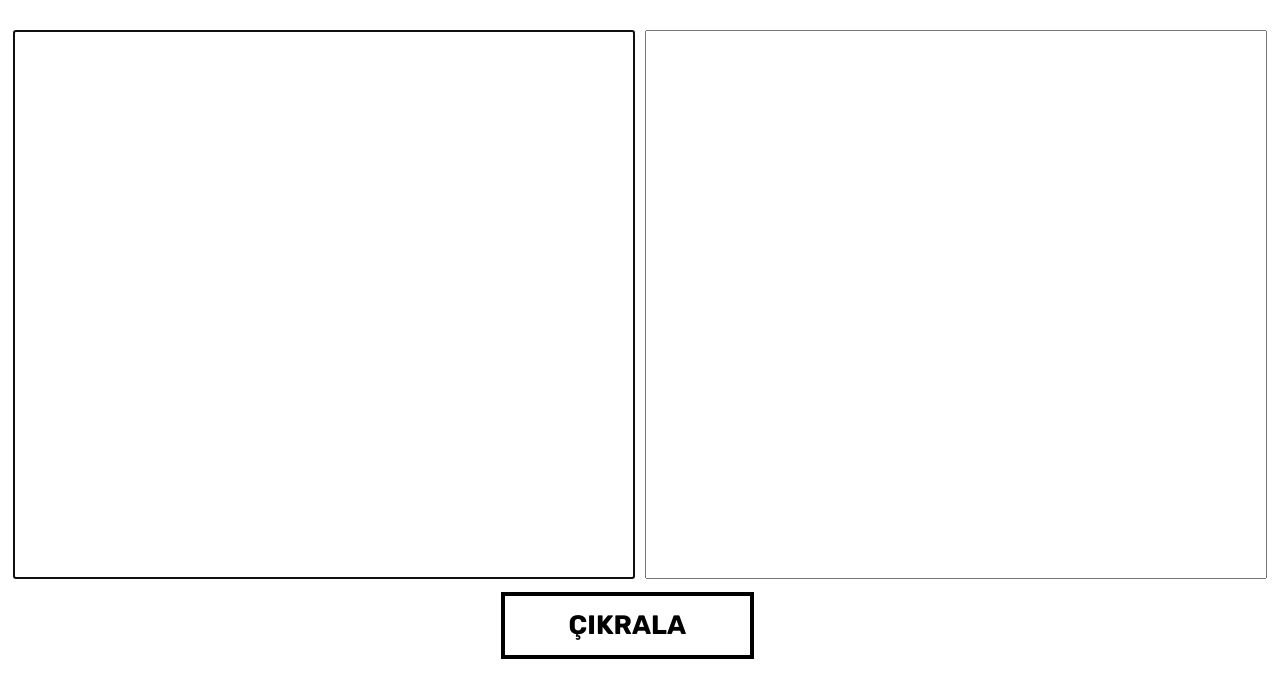
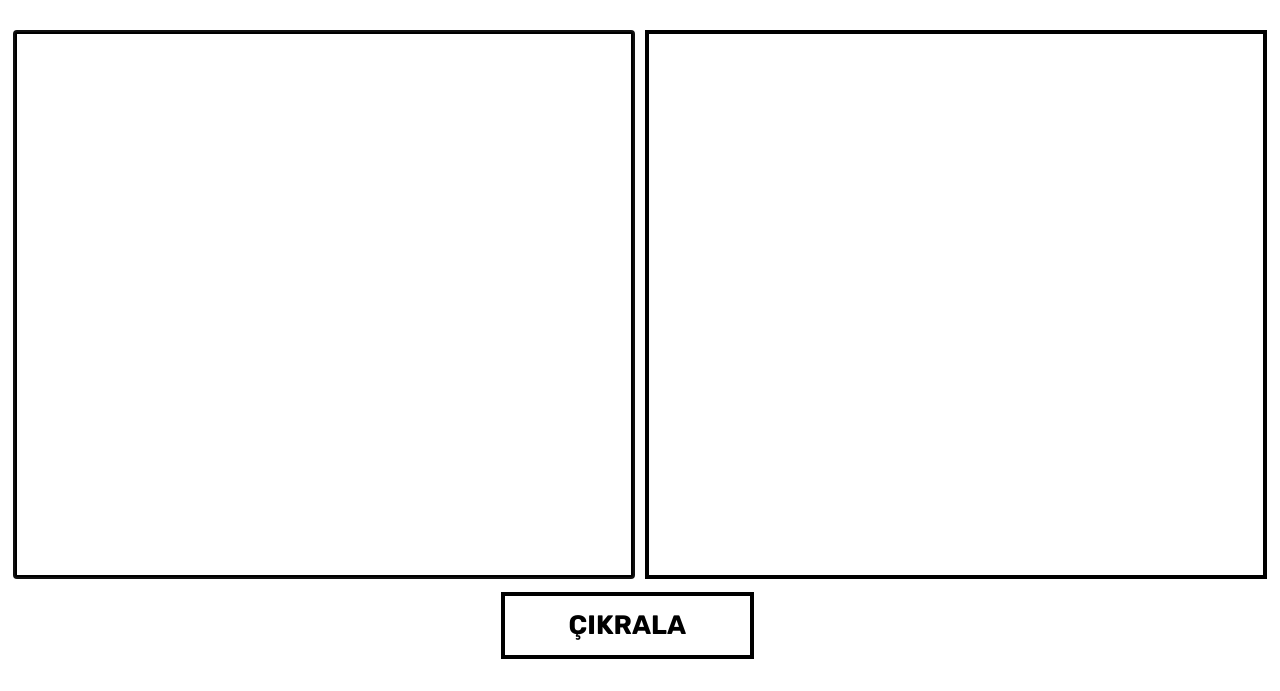
Before and after one commit to muratrencber/cikralayici, a plain HTML site: page index.html in a window 1280 px wide. Shown: the part 109-800 px from the top of the page. Drawn offline with Linux system fonts and the light colour scheme.

Commit message:
Update index.html

```diff
--- a/index.html
+++ b/index.html
@@ -58,7 +58,7 @@ h1 {text-align: center; font-family: 'Rubik', sans-serif; font-size: 32pt;}
 
 div.all_areas { width : 100%; height: 70% }
 div.text_area { float: left; width: 50%; padding: 5px; box-sizing: border-box; }
-textarea { box-sizing: border-box; width: 100%; height: 100%; resize: none; font-family: 'Roboto Slab', serif; font-size: 16pt;}
+textarea { box-sizing: border-box; width: 100%; height: 100%; resize: none; font-family: 'Roboto Slab', serif; font-size: 16pt; border: 4px solid #000000;}
 
 div.button_container { position:relative; width: 100%; height: 50pt;}
 div.button_div {position: absolute; left: 39%; width: 20%; height:100%;}
```
